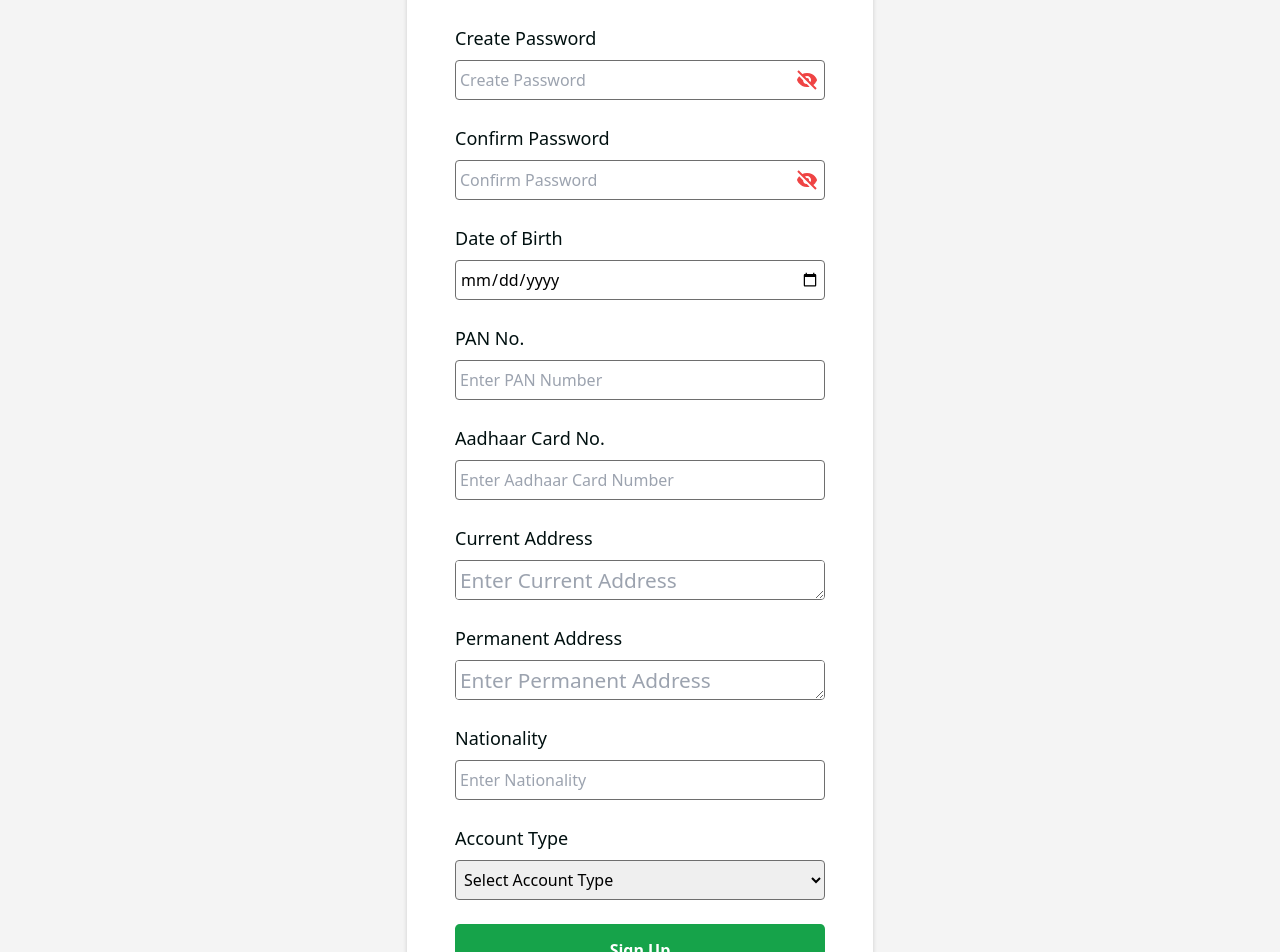
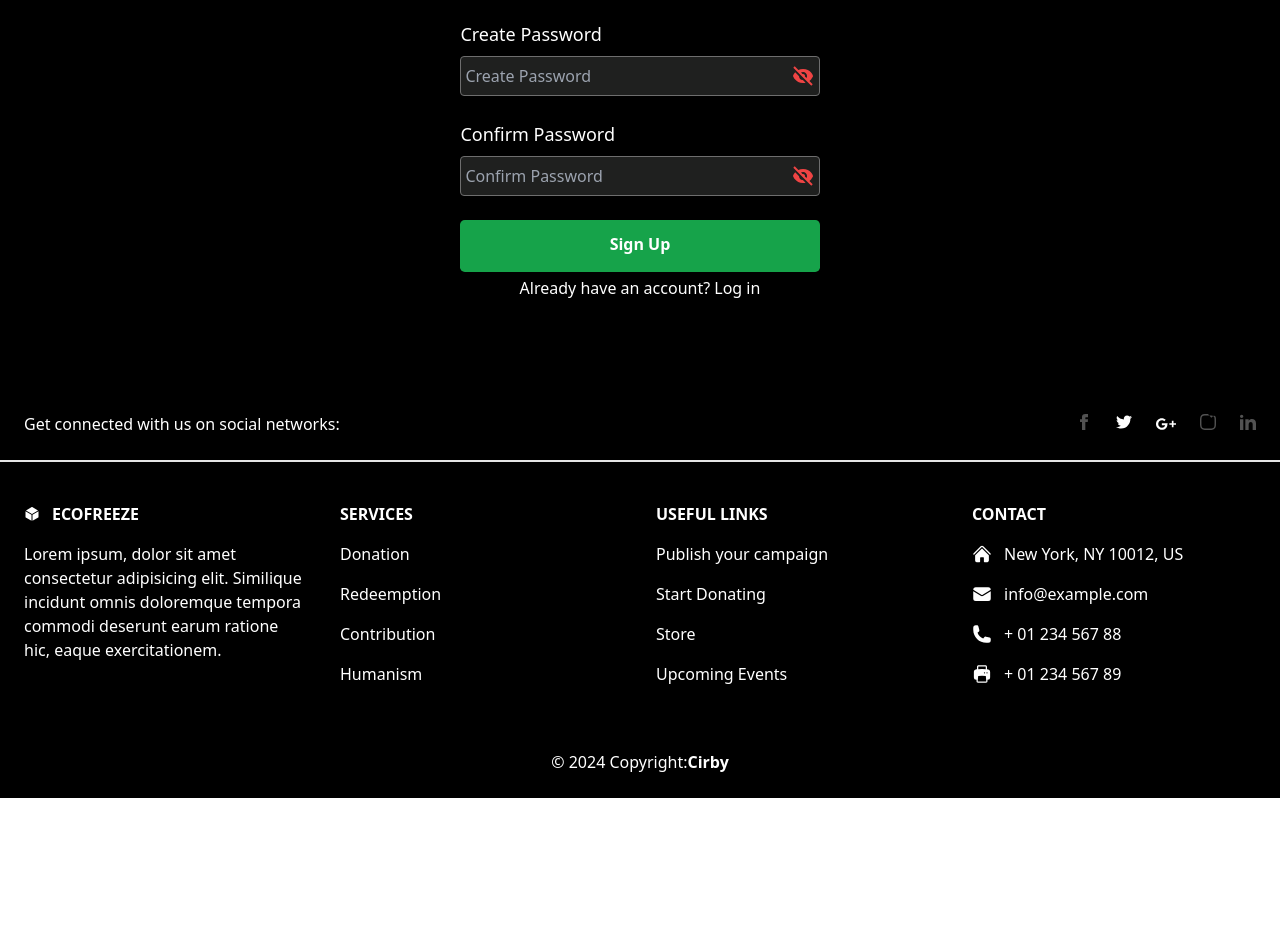
Before and after one commit to dew-coder/EcoPreserve, a React (Create React App) app: page /Signup in a window 1280 px wide. Shown: the part 520-1472 px from the top of the page. After the commit the page ends 1318 px from the top, so only its background shows below. Built offline with nearby package versions, Linux system fonts and the light colour scheme.

Commit message:
more changes

```diff
--- a/package.json
+++ b/package.json
@@ -17,7 +17,7 @@
     "react-alice-carousel": "^2.9.1",
     "react-big-calendar": "^1.12.2",
     "react-dom": "^18.2.0",
-    "react-icons": "^5.2.0",
+    "react-icons": "^5.2.1",
     "react-router-dom": "^6.22.3",
     "react-scripts": "5.0.1",
     "react-toastify": "^10.0.5",
--- a/src/App.js
+++ b/src/App.js
@@ -15,6 +15,8 @@ import RenewableEnergyFunds from "./components/RenewableEnergyFunds";
 import Transactions from "./pages/Transactions";
 import Navbar from "./components/Navbar";
 import Calenderc from "./pages/Calenderc";
+import Store from "./pages/Store";
+
 
 import { useState , useEffect} from "react";
 
@@ -42,6 +44,7 @@ const [isLogged, setIsLogged] = useState(false);
           <Route path="/Projects" element={<Projects />} />
           <Route path="/Publish" element={<PublishCampaign/>} />
           <Route path="/Upcoming-events" element={<Calenderc />} />
+          <Route path="/store" element={<Store />} />
 
 
           <Route path="/Green_Investment" element={<GreenProjects />} />
--- a/src/components/Footer.jsx
+++ b/src/components/Footer.jsx
@@ -80,7 +80,7 @@ export default function Footer() {
               >
                 <path d="M12.378 1.602a.75.75 0 00-.756 0L3 6.632l9 5.25 9-5.25-8.622-5.03zM21.75 7.93l-9 5.25v9l8.628-5.032a.75.75 0 00.372-.648V7.93zM11.25 22.18v-9l-9-5.25v8.57a.75.75 0 00.372.648l8.628 5.033z" />
               </svg>
-              Company Name
+              EcoFreeze
             </h6>
             <p>
               Lorem ipsum, dolor sit amet consectetur adipisicing elit. Similique incidunt omnis doloremque tempora commodi deserunt earum ratione hic, eaque exercitationem.
@@ -93,22 +93,22 @@ export default function Footer() {
             </h6>
             <p className="mb-4">
               <Link to="#" className="text-white dark:text-neutral-200">
-                E Banking
+                Donation
               </Link>
             </p>
             <p className="mb-4">
               <Link to="#" className="text-white dark:text-neutral-200">
-                Green Investments
+                Redeemption
               </Link>
             </p>
             <p className="mb-4">
               <Link to="#" className="text-white dark:text-neutral-200">
-                Credit Hub
+                Contribution
               </Link>
             </p>
             <p>
               <Link to="#" className="text-white dark:text-neutral-200">
-                Carbon Offset
+                Humanism
               </Link>
             </p>
           </div>
@@ -119,22 +119,22 @@ export default function Footer() {
             </h6>
             <p className="mb-4">
               <Link to="#" className="text-white dark:text-neutral-200">
-                E Banking
+                Publish your campaign
               </Link>
             </p>
             <p className="mb-4">
               <Link to="#" className="text-white dark:text-neutral-200">
-                Green Investments
+                Start Donating
               </Link>
             </p>
             <p className="mb-4">
               <Link to="#" className="text-white dark:text-neutral-200">
-                Credit Hub
+                Store
               </Link>
             </p>
             <p>
               <Link to="#" className="text-white dark:text-neutral-200">
-                Carbon Offset
+               Upcoming Events
               </Link>
             </p>
           </div>
--- a/src/components/Navbar.jsx
+++ b/src/components/Navbar.jsx
@@ -17,10 +17,10 @@ const Navbar = () => {
       path: "/Upcoming-events",
       title: "Upcoming Events",
     },
-    // {
-    //   path: "/Projects",
-    //   title: "Projects",
-    // },
+    {
+      path: "/store",
+      title: "Store",
+    },
 
     {
       path: "/Publish",
--- a/src/components/mainnav.jsx
+++ b/src/components/mainnav.jsx
@@ -18,6 +18,10 @@ const MainNav = ({isLogged, setIsLogged}) => {
     {
       path: "/Upcoming-events",
       title: "Upcoming Events",
+    },
+    {
+      path: "/store",
+      title: "Store",
     },
     // {
     //   path: "/CreditHub",
--- a/src/index.css
+++ b/src/index.css
@@ -14,6 +14,10 @@
     width: 40rem;
     height: 22rem;
 }
+.large-icon {
+  font-size: 2em;
+}
+
 .loanbox{
   box-shadow: rgba(0, 0, 0, 0.24) 0px 3px 8px;
 
@@ -50,7 +54,7 @@
 }
 .whole-form-page{
     background-color: #f4f4f4;
-
+    left: 50%;
 
 }
 .main fieldset{
@@ -65,6 +69,7 @@ legend{
 
 }
 .loginbtnn{
+  padding-bottom: 40px;
     width: 6rem;
     height: 2rem;
     color: white;
@@ -162,3 +167,6 @@ legend{
   textarea{
     font-size: 1.3rem;
   }
+  .form-class{
+    color: white;
+  }
--- a/src/pages/Login.jsx
+++ b/src/pages/Login.jsx
@@ -67,12 +67,13 @@ const Login = ({isLogged, setIsLogged}) => {
   };
 
   return (
-    <div className="whole-form-page">
-      <div className="pt-24 px-16 pb-14">
-        <form onSubmit={handleSubmit} className="main bg-white form-login">
-          <div className="font-bold text-3xl pb-6">Login to your account</div>
-          <label htmlFor="email" className="pb-2 text-lg">E-mail ID / Customer ID</label>
+    <div className="whole-form-page bg-black text-white">
+      <div className="pt-24 px-16 pb-14 bg-black text-white ">
+        <form onSubmit={handleSubmit} className="main bg-black text-white  form-login">
+          <div className="font-bold text-3xl pb-6 text-white">Login to your account</div>
+          <label htmlFor="email" className="pb-2 text-lg" style={{ color: 'white' }}>E-mail ID / Customer ID</label>
           <input
+          className="bg-[#1f201f] "
             name="email"
             id="email"
             type="email"
@@ -84,15 +85,16 @@ const Login = ({isLogged, setIsLogged}) => {
             <Link to="/forgot-password" className="text-sm text-red-500">Forgot Login ID?</Link>
           </span>
           <br />
-          <label htmlFor="password" className="pb-2 text-lg">Password</label>
+          <label htmlFor="password"  style={{ color: 'white' }} className="pb-2 text-lg form-class">Password</label>
           <input
+          className="bg-[#1f201f] border-2 border-white appearance-none  outline-none "
+          preventDefault
             name="password"
             id="password"
             type="password"
             placeholder="Enter Password"
             value={formDetails.password}
             onChange={changeHandler}
-            className=""
           />
           <BiSolidHide className="text-red-500 size-6 relative bottom-8 btnn" />
           <span>
--- a/src/pages/Signup.jsx
+++ b/src/pages/Signup.jsx
@@ -1,35 +1,27 @@
-/* eslint-disable no-unused-vars */
 import React, { useState, useEffect } from "react";
 import { Link, useNavigate } from "react-router-dom";
 import { BiSolidHide } from "react-icons/bi";
-import {ToastContainer, toast} from "react-toastify";
+import { ToastContainer, toast } from "react-toastify";
 import "react-toastify/dist/ReactToastify.css";
 import axios from "axios";
 import { registerRoute } from '../utils/APIRoutes';
 
-const Signup = ( {isLogged, setIsLogged}) => {
+const Signup = ({ isLogged, setIsLogged }) => {
   const navigate = useNavigate();
 
-  useEffect( () => {
-    if(localStorage.getItem("customer")) {
+  useEffect(() => {
+    if (localStorage.getItem("customer")) {
       //if already logged in
       navigate('/');
     }
-  } );
+  }, []);
 
   const [formDetails, setFormDetails] = useState({
     email: "",
     phone: "",
     createPassword: "",
     confirmPassword: "",
-    name: "",
-    dob: "",
-    panNo: "",
-    adhaarCardNo: "",
-    currentAddress: "",
-    permanentAddress: "",
-    nationality: "",
-    accountType: "",
+    name: ""
   });
 
   function changeHandler(event) {
@@ -42,41 +34,19 @@ const Signup = ( {isLogged, setIsLogged}) => {
 
   const handleSubmit = async (event) => {
     event.preventDefault();
-    if(handleValidation()) {
-      const {email ,
-          phone ,
-          createPassword ,
-          name ,
-          dob,
-          panNo ,
-          adhaarCardNo ,
-          currentAddress ,
-          permanentAddress ,
-          nationality ,
-          accountType} = formDetails;
-      const {data} = await axios.post(registerRoute, {email ,
-          phone ,
-          createPassword ,
-          name ,
-          dob,
-          panNo ,
-          adhaarCardNo ,
-          currentAddress ,
-          permanentAddress ,
-          nationality ,
-          accountType});
+    if (handleValidation()) {
+      const { email, phone, createPassword, name } = formDetails;
+      const { data } = await axios.post(registerRoute, { email, phone, createPassword, name,});
 
-      if(data.status === false) {
+      if (data.status === false) {
         toast.error(data.msg, toastOptions);
       }
 
-      if(data.status === true) {
-
+      if (data.status === true) {
         localStorage.setItem('customer', JSON.stringify(data.user.email));
         setIsLogged(true);
         navigate("/");
       }
-
     }
   };
 
@@ -89,25 +59,14 @@ const Signup = ( {isLogged, setIsLogged}) => {
   };
 
   const handleValidation = () => {
-    const {email ,
-      phone ,
-      createPassword ,
-      confirmPassword,
-      name ,
-      dob,
-      panNo ,
-      adhaarCardNo ,
-      currentAddress ,
-      permanentAddress ,
-      nationality ,
-      accountType} = formDetails;
+    const { email, phone, createPassword, confirmPassword, name } = formDetails;
     if (createPassword.length < 8) {
       toast.error("Password should be greater than 8 characters.", toastOptions);
       return false;
-    } else if(createPassword !== confirmPassword) {
+    } else if (createPassword !== confirmPassword) {
       toast.error("password and confirm password should be same.", toastOptions);
       return false;
-    } else if(email === "") {
+    } else if (email === "") {
       toast.error("Email is required", toastOptions);
       return false;
     }
@@ -116,23 +75,27 @@ const Signup = ( {isLogged, setIsLogged}) => {
   };
 
   return (
-    <div className=" whole-form-page py-20 w-full">
-      <div className="flex w-full justify-center">
-        <form onSubmit={handleSubmit} className=" main bg-white">
+    <div className=" whole-form-page  w-full bg-black text-white ">
+      {/* <div className="flex py-10 w-full justify-center bg-black text-white">
+        <form onSubmit={handleSubmit} className=" bg-black text-white main "> */}
+        <div className="flex py-10 w-full justify-center bg-black text-white">
+  <form onSubmit={handleSubmit} className="bg-black text-white main" style={{ width: 'calc(34% + 20px)' }}>
+
           <div className="font-bold text-3xl pb-6">Sign Up for your account</div>
-          <label htmlFor="name" className="pb-2 text-lg">Name</label>
+          <label style={{ color: 'white' }} htmlFor="name" className="pb-2 text-lg">Name</label>
           <input
+
             name="name"
             id="name"
             type="text"
             placeholder="Enter Name"
             value={formDetails.name}
             onChange={changeHandler}
-            className=""
-          />
+            className="bg-[#1f201f] "
+            />
           <br></br>
 
-          <label htmlFor="email" className="pb-2 text-lg">Email ID</label>
+          <label style={{ color: 'white' }} htmlFor="email" className="pb-2 text-lg">Email ID</label>
           <input
             name="email"
             id="email"
@@ -140,9 +103,11 @@ const Signup = ( {isLogged, setIsLogged}) => {
             placeholder="Enter Email"
             value={formDetails.email}
             onChange={changeHandler}
+            className="bg-[#1f201f] "
+
           />
-<br/>
-          <label htmlFor="phone" className="pb-2 text-lg">Phone</label>
+          <br />
+          <label style={{ color: 'white' }} htmlFor="phone" className="pb-2 text-lg">Phone</label>
           <input
             name="phone"
             id="phone"
@@ -150,10 +115,12 @@ const Signup = ( {isLogged, setIsLogged}) => {
             placeholder="Enter Phone Number"
             value={formDetails.phone}
             onChange={changeHandler}
+            className="bg-[#1f201f] "
+
           />
-          <br/>
+          <br />
 
-          <label htmlFor="createPassword" className="pb-2 text-lg">Create Password</label>
+          <label style={{ color: 'white' }} htmlFor="createPassword" className="pb-2 text-lg">Create Password</label>
           <input
             name="createPassword"
             id="createPassword"
@@ -161,9 +128,11 @@ const Signup = ( {isLogged, setIsLogged}) => {
             placeholder="Create Password"
             value={formDetails.createPassword}
             onChange={changeHandler}
+            className="bg-[#1f201f] "
+
           />
-          <BiSolidHide className="text-red-500 size-6 relative bottom-8 btnn"/>
-          <label htmlFor="confirmPassword" className="pb-2 text-lg">Confirm Password</label>
+          <BiSolidHide className="text-red-500 size-6 relative bottom-8 btnn" />
+          <label style={{ color: 'white' }} htmlFor="confirmPassword" className="pb-2 text-lg">Confirm Password</label>
           <input
             name="confirmPassword"
             id="confirmPassword"
@@ -171,79 +140,11 @@ const Signup = ( {isLogged, setIsLogged}) => {
             placeholder="Confirm Password"
             value={formDetails.confirmPassword}
             onChange={changeHandler}
+            className="bg-[#1f201f] "
+
           />
-          <BiSolidHide className="text-red-500 size-6 relative bottom-8 btnn"/>
+          <BiSolidHide className="text-red-500 size-6 relative bottom-8 btnn" />
 
-          <label htmlFor="dob" className="pb-2 text-lg">Date of Birth</label>
-          <input
-            name="dob"
-            id="dob"
-            type="date"
-            placeholder="Enter Date of Birth"
-            value={formDetails.dob}
-            onChange={changeHandler}
-          />
-          <br/>
-          <label htmlFor="panNo" className="pb-2 text-lg">PAN No.</label>
-          <input
-            name="panNo"
-            id="panNo"
-            type="text"
-            placeholder="Enter PAN Number"
-            value={formDetails.panNo}
-            onChange={changeHandler}
-          />
-          <br/>
-          <label htmlFor="adhaarCardNo" className="pb-2 text-lg">Aadhaar Card No.</label>
-          <input
-            name="adhaarCardNo"
-            id="adhaarCardNo"
-            type="text"
-            placeholder="Enter Aadhaar Card Number"
-            value={formDetails.adhaarCardNo}
-            onChange={changeHandler}
-          />
-          <br/>
-          <label htmlFor="currentAddress" className="pb-2 text-lg">Current Address</label>
-          <textarea
-            name="currentAddress"
-            id="currentAddress"
-            placeholder="Enter Current Address"
-            value={formDetails.currentAddress}
-            onChange={changeHandler}
-          ></textarea>
-          <br/>
-          <label htmlFor="permanentAddress" className="pb-2 text-lg">Permanent Address</label>
-          <textarea
-            name="permanentAddress"
-            id="permanentAddress"
-            placeholder="Enter Permanent Address"
-            value={formDetails.permanentAddress}
-            onChange={changeHandler}
-          ></textarea>
-          <br/>
-          <label htmlFor="nationality" className="pb-2 text-lg">Nationality</label>
-          <input
-            name="nationality"
-            id="nationality"
-            type="text"
-            placeholder="Enter Nationality"
-            value={formDetails.nationality}
-            onChange={changeHandler}
-          />
-          <br/>
-          <label htmlFor="accountType" className="pb-2 text-lg">Account Type</label>
-          <select
-            name="accountType"
-            id="accountType"
-            value={formDetails.accountType}
-            onChange={changeHandler}
-          >
-            <option value="">Select Account Type</option>
-            <option value="savings">Savings Account</option>
-            <option value="current">Current Account</option>
-          </select>
-          <br></br>
 
 
           <button className="signin pt-3 loginbtnn">Sign Up</button>
--- /dev/null
+++ b/src/pages/Store.jsx
@@ -0,0 +1,76 @@
+import React from "react";
+import StoreCard from "./StoreCard";
+
+export default function Store() {
+  const cardsData = [
+    {
+      imageSrc: "https://images.pexels.com/photos/5082567/pexels-photo-5082567.jpeg",
+      title: "30 days Netflix Subscription",
+      coins: 30,
+    },
+    {
+      imageSrc: "https://images.pexels.com/photos/5082567/pexels-photo-5082567.jpeg",
+      title: "Amazon Gift Cards",
+      coins: 30,
+    },
+    {
+      imageSrc: "https://images.pexels.com/photos/5082567/pexels-photo-5082567.jpeg",
+      title: "30% Discount on Bistro Spezia",
+      coins: 30,
+    },
+    {
+      imageSrc: "https://images.pexels.com/photos/5082567/pexels-photo-5082567.jpeg",
+      title: "Fitness Club Membership Discounts",
+      coins: 30,
+    },
+    {
+      imageSrc: "https://images.pexels.com/photos/5082567/pexels-photo-5082567.jpeg",
+      title: "30 days Netflix Subscription",
+      coins: 30,
+    },
+    {
+      imageSrc: "https://images.pexels.com/photos/5082567/pexels-photo-5082567.jpeg",
+      title: "Discounts on Sustainable Fashion Brands",
+      coins: 30,
+    },
+    {
+      imageSrc: "https://images.pexels.com/photos/5082567/pexels-photo-5082567.jpeg",
+      title: "$5 Off Coupon for Organic Coffee Beans",
+      coins: 30,
+    },
+    {
+      imageSrc: "https://images.pexels.com/photos/5082567/pexels-photo-5082567.jpeg",
+      title: "$15 Off Coupon for Zero-Waste Kitchen Essentials",
+      coins: 30,
+    },
+    {
+      imageSrc: "https://images.pexels.com/photos/5082567/pexels-photo-5082567.jpeg",
+      title: "$10 Off Coupon for Ethical Jewelry",
+      coins: 30,
+    },
+    {
+      imageSrc: "https://images.pexels.com/photos/5082567/pexels-photo-5082567.jpeg",
+      title: "$5 Off Coupon for Natural Health Supplements",
+      coins: 30,
+    },
+  ];
+
+  return (
+    <div className="bg-black text-white py-8">
+      <div className="text-8xl text-center py-4">Store</div>
+      <div className="font-bold text-2xl text-center pb-4 pt-4">
+        Redeem our products for free by using EcoPreserve Coins.
+      </div>
+      <div className="bg-black text-white flex flex-wrap gap-14 p-4 px-12">
+        {cardsData.map((card, index) => (
+          <StoreCard
+            key={index}
+            imageSrc={card.imageSrc}
+            title={card.title}
+            coins={card.coins}
+          />
+        ))}
+      </div>
+    </div>
+  );
+}
--- /dev/null
+++ b/src/pages/StoreCard.jsx
@@ -0,0 +1,23 @@
+import React from "react";
+import { GiTwoCoins } from "react-icons/gi";
+
+const StoreCard = ({ imageSrc, title, coins }) => {
+  return (
+    <div className="w-[20rem] h-[18rem] bg-white rounded-md flex flex-col gap-3 px-3 py-3">
+      <div className="bg-zinc-500 rounded-md h-[80%]">
+        <img src={imageSrc} className="w-full h-full overflow-hidden" alt={title} />
+      </div>
+      <div className="flex justify-between">
+        <div className="text-black font-bold">{title}</div>
+        <div className="w-20 cursor-pointer h-12 rounded-md bg-orange-400 flex justify-around items-center">
+          <div className="text-white font-bold text-lg">{coins}</div>
+          <div className="text-yellow-300" style={{ fontSize: '1.5em' }}>
+            <GiTwoCoins />
+          </div>
+        </div>
+      </div>
+    </div>
+  );
+};
+
+export default StoreCard;
```
Also changed, not shown: src/pages/Calenderc.jsx (+28 -17 lines), src/pages/PublishCampaign.jsx (+12 -8 lines), 1 other file (tests, documents, lock files or other folders).
